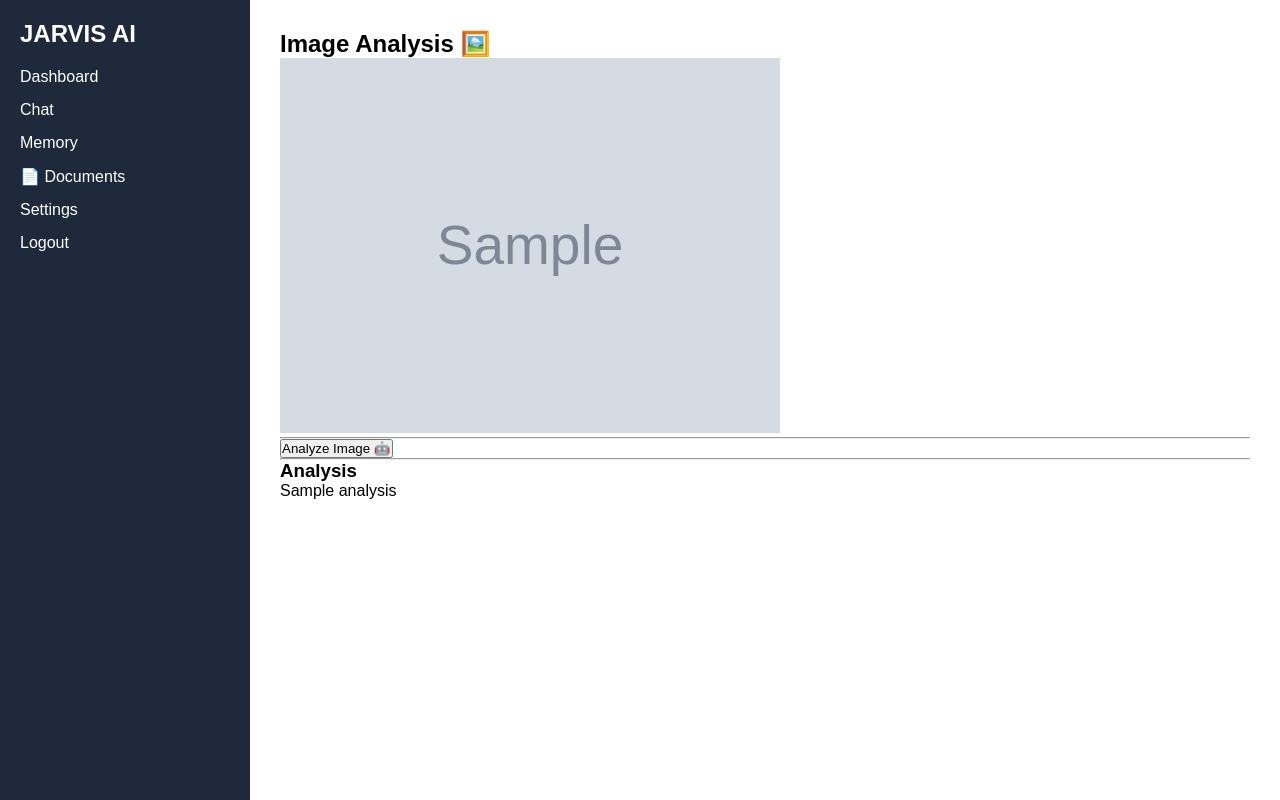
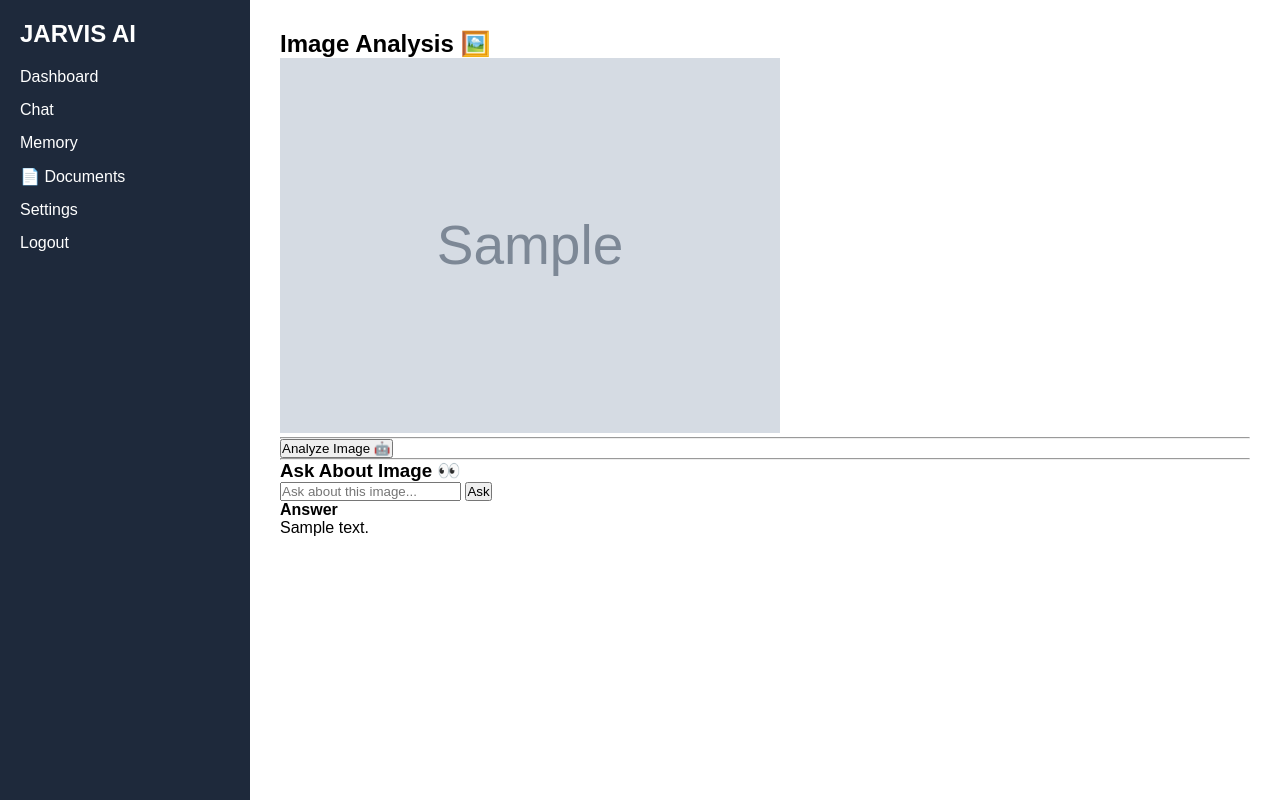
Before and after one commit to abinesh-yt/Jarvis-Ai, a Django app: template chat/templates/chat/image_detail.html in a window 1280 px wide. Run offline with Django 5.2, Linux system fonts and the light colour scheme; tables that the repository leaves empty hold one stand-in row (values such as "Sample post"); the template is opened without the code that fills it: values that come from a table or form of the project are taken from there, most other values are stand-ins (such as "Sample title", 1, 10 or a date in 2020); grey boxes marked "Sample" are stand-in pictures.

Commit message:
ai samarizer

```diff
--- a/chat/templates/chat/image_detail.html
+++ b/chat/templates/chat/image_detail.html
@@ -18,21 +18,46 @@
 
     {% csrf_token %}
 
-    <button type="submit">
+    <button
+        type="submit"
+        name="analyze"
+    >
         Analyze Image 🤖
     </button>
 
 </form>
 
-{% if analysis %}
+<hr>
 
-    <hr>
+<h3>Ask About Image 👀</h3>
 
-    <h3>Analysis</h3>
+<form method="POST">
+
+    {% csrf_token %}
+
+    <input
+        type="text"
+        name="question"
+        placeholder="Ask about this image..."
+        required
+    >
+
+    <button
+        type="submit"
+        name="ask"
+    >
+        Ask
+    </button>
+
+</form>
+
+{% if answer %}
+
+    <h4>Answer</h4>
 
     <p>
 
-        {{ analysis }}
+        {{ answer }}
 
     </p>
 
```
Also changed, not shown: chat/views.py (+39 -15 lines).
